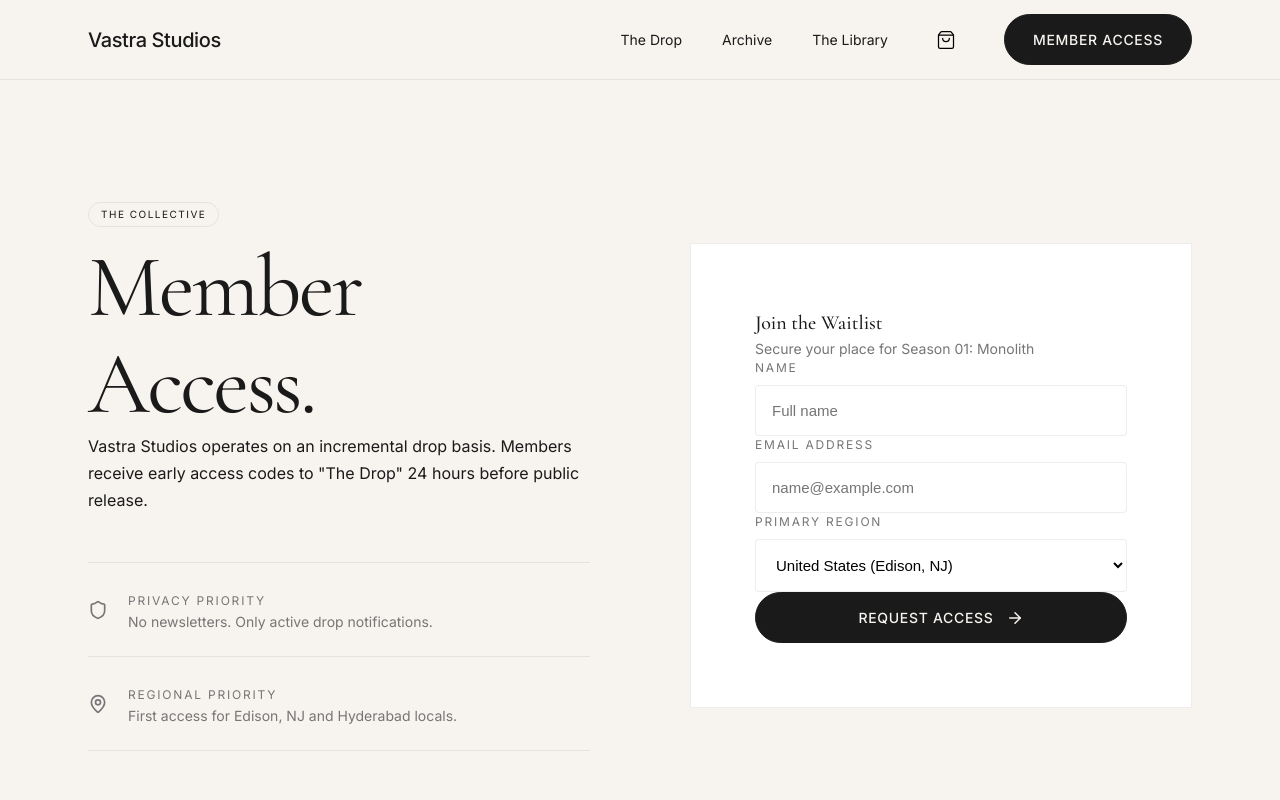
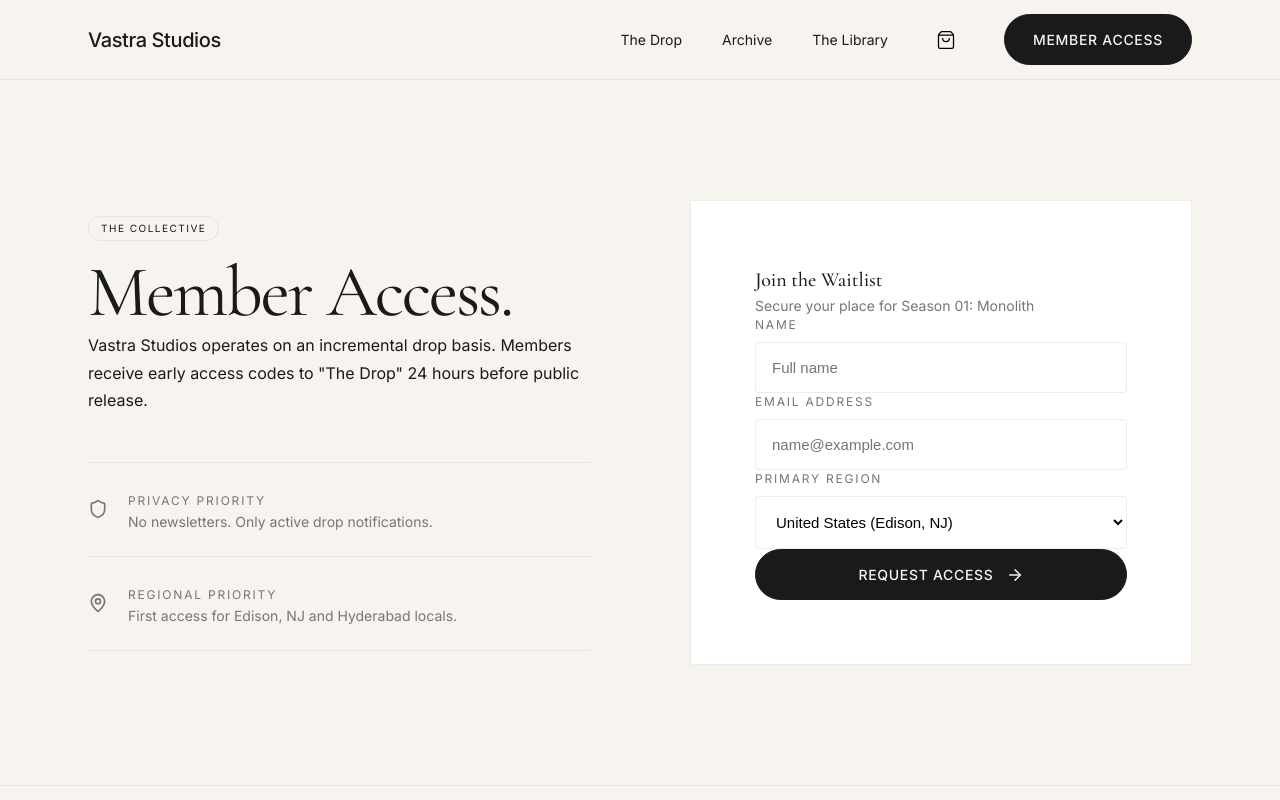
Before and after one commit to vastracollectives/VastraStudios, a React (Vite) app: page /contact in a window 1280 px wide. Shown: the top 800 px of the page. Built offline with nearby package versions, Linux system fonts and the light colour scheme.

Commit message:
Further refine Member Access font scale for single-line consistency

```diff
--- a/src/pages/Contact.jsx
+++ b/src/pages/Contact.jsx
@@ -15,7 +15,7 @@ const Contact = () => {
                 <div className="grid grid-2" style={{ gap: '100px', alignItems: 'center' }}>
                     <div>
                         <span className="tag">The Collective</span>
-                        <h1 className="text-hero font-serif italic mb-lg" style={{ fontSize: 'clamp(2.5rem, 7vw, 5.5rem)', lineHeight: '1.1' }}>
+                        <h1 className="text-hero font-serif italic mb-lg" style={{ fontSize: 'clamp(2.5rem, 6vw, 4.5rem)', lineHeight: '1.1' }}>
                             Member Access.
                         </h1>
                         <p className="text-body mb-xl" style={{ maxWidth: '500px' }}>
```
